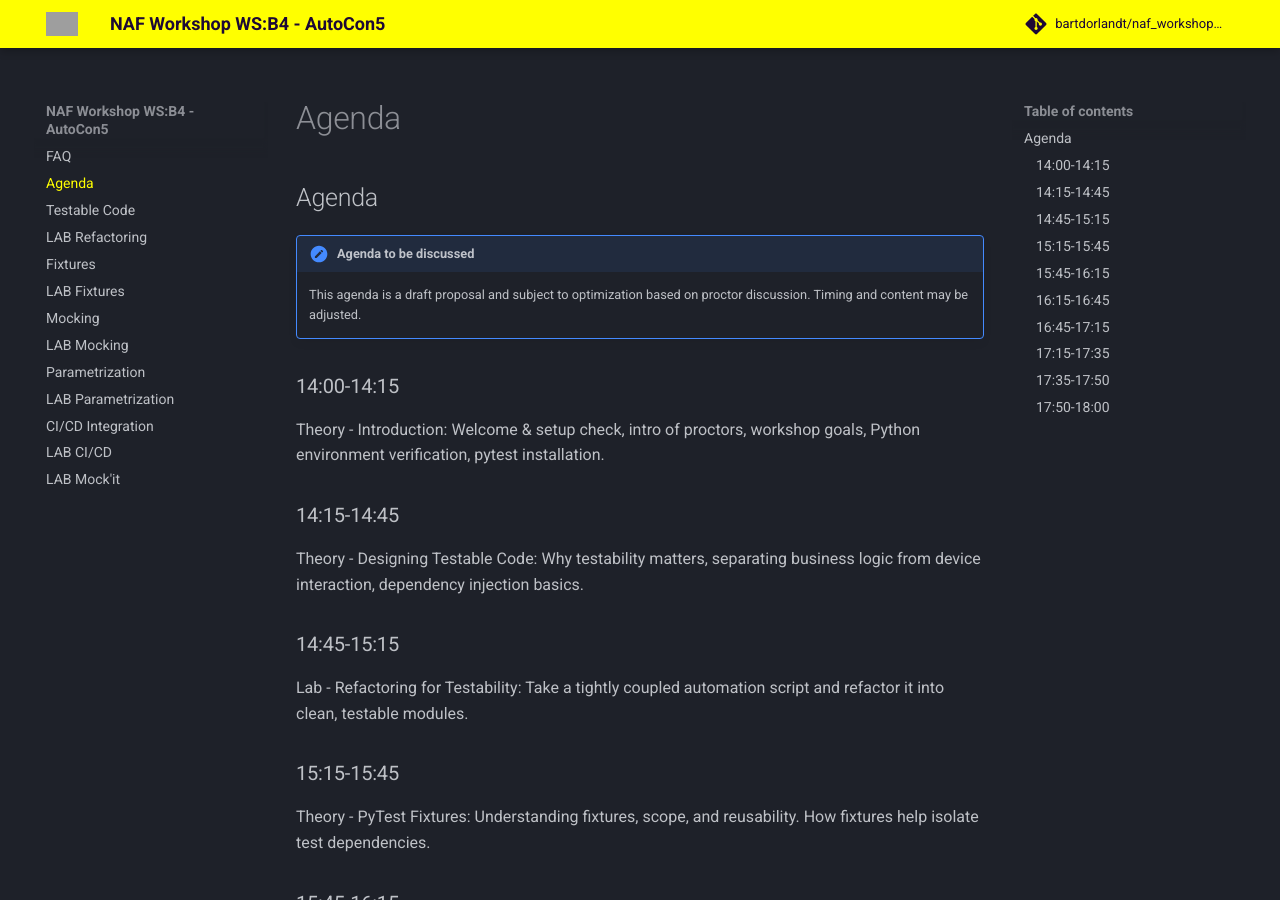
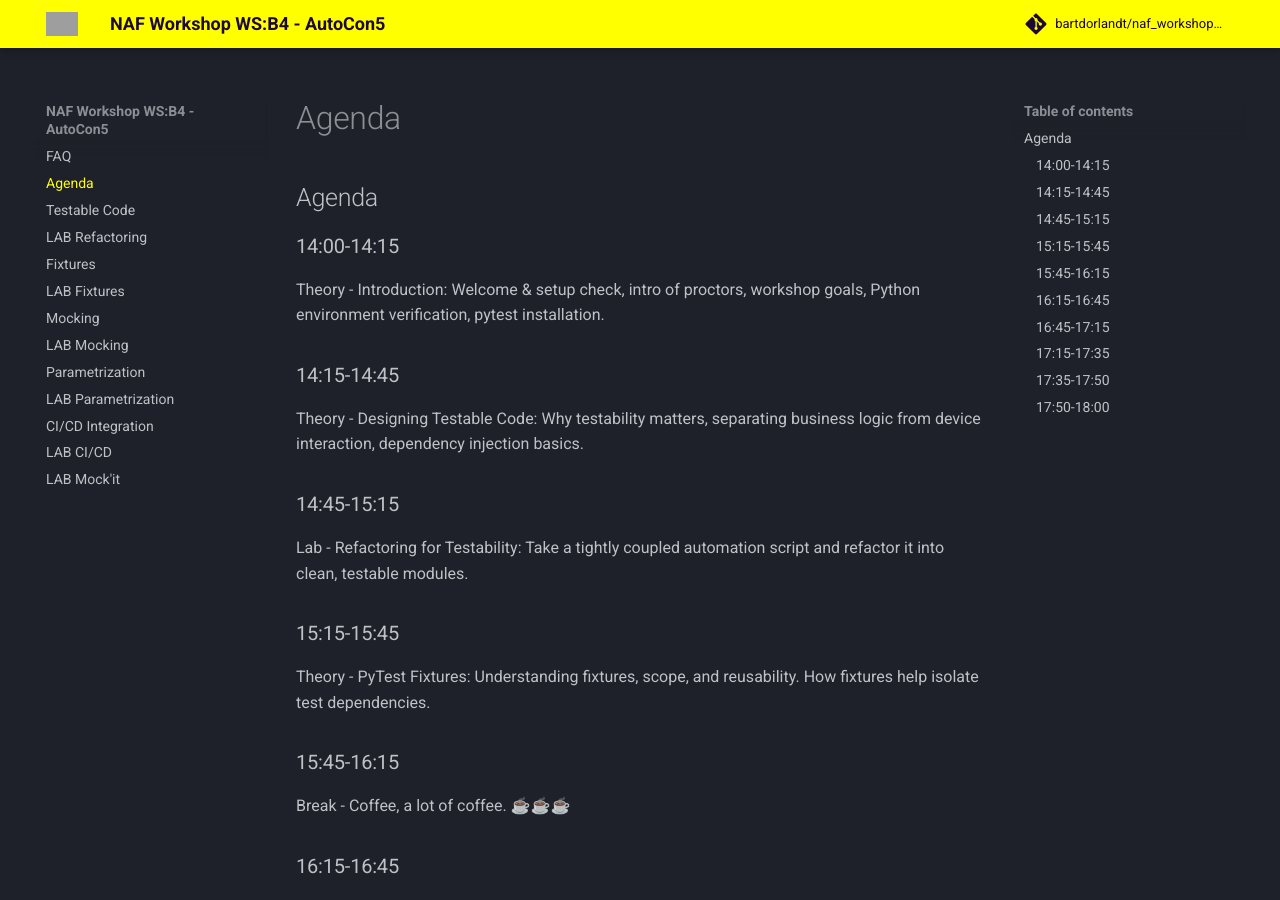
Before and after one commit to bartdorlandt/naf_workshop_pytest, an MkDocs documentation site: the page built from docs/agenda.md, in a window 1280 px wide and 900 px high. Built offline with MkDocs 1.6.1 and Material for MkDocs 9.7.7, drawn with Linux system fonts in a browser that asks for light colours; comment, search, counter and statistics services are not loaded; grey boxes are pictures that could not be loaded.

Commit message:
remove 'Agenda to be discussed' note

```diff
--- a/docs/agenda.md
+++ b/docs/agenda.md
@@ -1,8 +1,5 @@
 ## Agenda
 
-!!! note "Agenda to be discussed"
-
-    This agenda is a draft proposal and subject to optimization based on proctor discussion. Timing and content may be adjusted.
 
 ### 14:00-14:15
 
```
